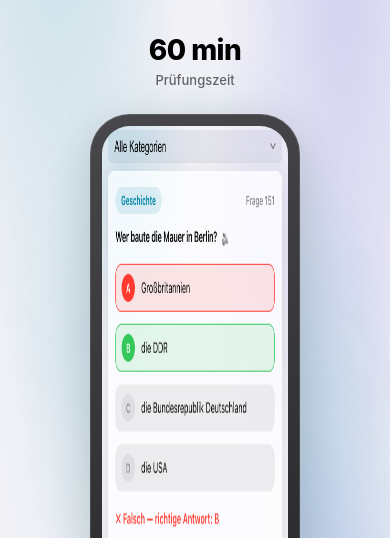
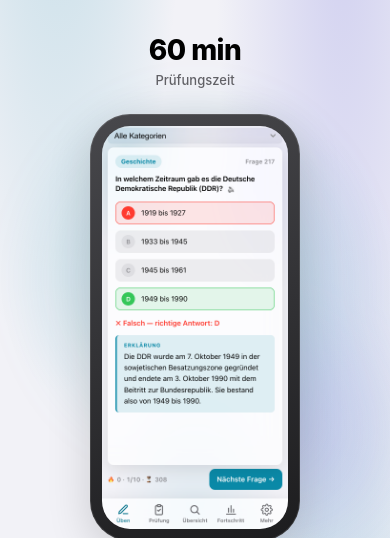
Before and after one commit to prvrtl/einburgerungstest, a plain HTML site: page static/index.html in a window 390 px wide. Shown: the part 634-1172 px from the top of the page. Drawn offline with Linux system fonts and the light colour scheme.

Commit message:
Fix the distorted hero mockup; localise it per landing page
The screenshot inside the phone bezel was visibly squashed. Two causes,
both encoding the same wrong aspect ratio:

- The PNGs were 780x1413. The app viewport at 2x is 780x1688, and the
  full UI was present in the image, so the export had been resized
  non-uniformly rather than cropped.
- The <img> carried width="390" height="706" — a 0.552 ratio matching the
  bad export. Browsers use those attributes to reserve layout aspect
  ratio, so the markup reproduced the distortion even with a correct file.

Recapture verbatim at 390x844@2x with no resampling, correct the intrinsic
dimensions, and pin aspect-ratio in CSS so a future bad export distorts
nothing.

Also give each landing page a mockup in its own language — the German page
was showing English app chrome, which is a poor sell on the page carrying
the German search traffic.

```diff
--- a/static/index.html
+++ b/static/index.html
@@ -119,8 +119,8 @@
       <div class="l-hero-visual">
         <div class="l-phone">
           <picture>
-            <source srcset="/img/landing-mockup-dark.png" media="(prefers-color-scheme: dark)">
-            <img src="/img/landing-mockup-light.png" width="390" height="706" alt="Screenshot der App: beantwortete Übungsfrage mit Erklärung" loading="eager">
+            <source srcset="/img/mockup-de-dark.png" media="(prefers-color-scheme: dark)">
+            <img src="/img/mockup-de-light.png" width="390" height="844" alt="Screenshot der App: beantwortete Übungsfrage mit Erklärung" loading="eager">
           </picture>
         </div>
       </div>
--- a/static/landing.css
+++ b/static/landing.css
@@ -219,7 +219,10 @@ a { color: inherit; }
 .l-stat span { display: block; font-size: var(--fs-sm); color: var(--label-muted); font-weight: 500; }
 
 /* ---- hero device mockup ------------------------------------------------- */
-.l-hero-visual { display: flex; justify-content: center; position: relative; }
+/* align-items:center, NOT the flex default of stretch: stretch gave .l-phone a
+   definite height equal to the hero row, which overrode the screenshot's aspect
+   ratio and visibly squashed the UI inside the bezel. */
+.l-hero-visual { display: flex; justify-content: center; align-items: center; position: relative; }
 .l-hero-visual::before {
   content: "";
   position: absolute;
@@ -257,6 +260,13 @@ a { color: inherit; }
 .l-phone picture, .l-phone img {
   display: block; width: 100%; border-radius: 28px;
   box-shadow: inset 0 0 0 1px rgba(255, 255, 255, .08);
+  /* The mockups are verbatim 390x844@2x captures of the app viewport. Pin the
+     aspect ratio to the real thing: height:auto alone still renders whatever
+     ratio the file happens to have, so a badly-resized export would silently
+     distort the UI inside the bezel again. */
+  height: auto;
+  aspect-ratio: 390 / 844;
+  object-fit: contain;
 }
 
 /* ---- sections / glass cards -------------------------------------------- */
```
Also changed, not shown: static/en.html (+2 -2 lines), static/uk.html (+2 -2 lines), static/img/landing-mockup-dark.png (deleted), static/img/landing-mockup-light.png (deleted), static/img/mockup-de-dark.png (added), static/img/mockup-de-light.png (added), static/img/mockup-en-dark.png (added), static/img/mockup-en-light.png (added), static/img/mockup-uk-dark.png (added), static/img/mockup-uk-light.png (added).
